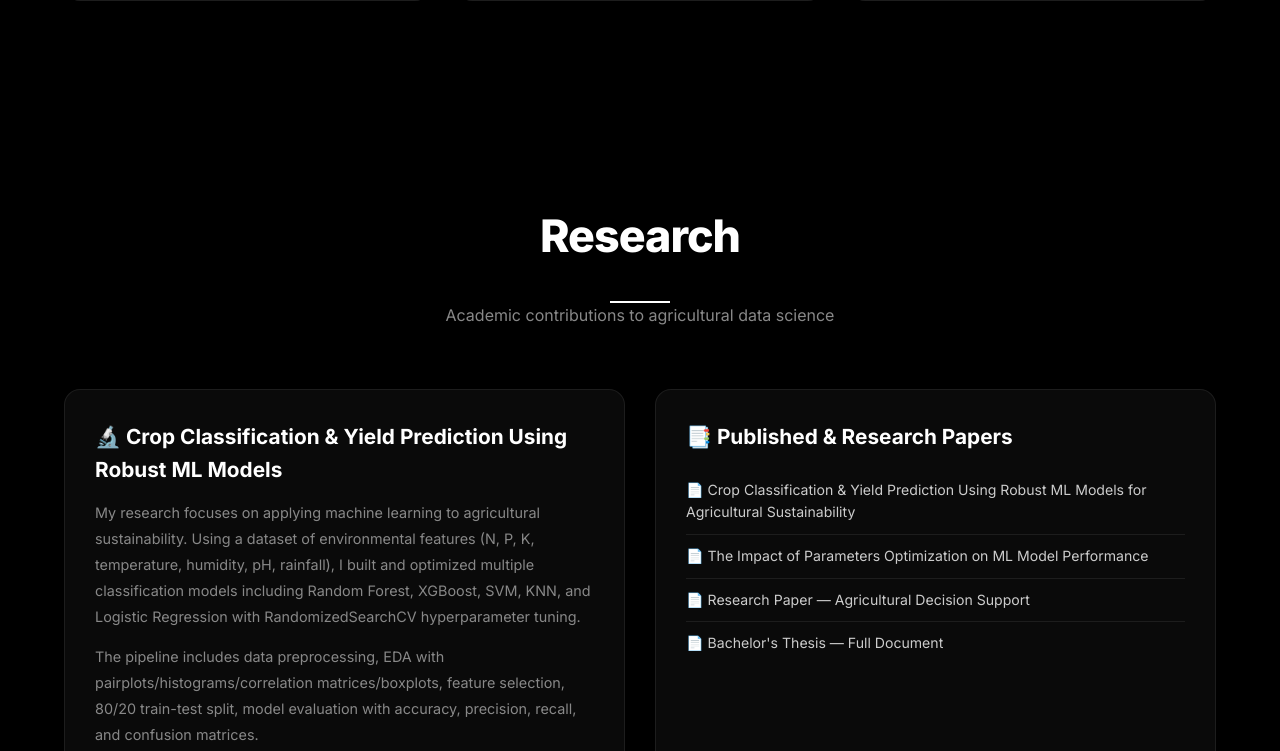
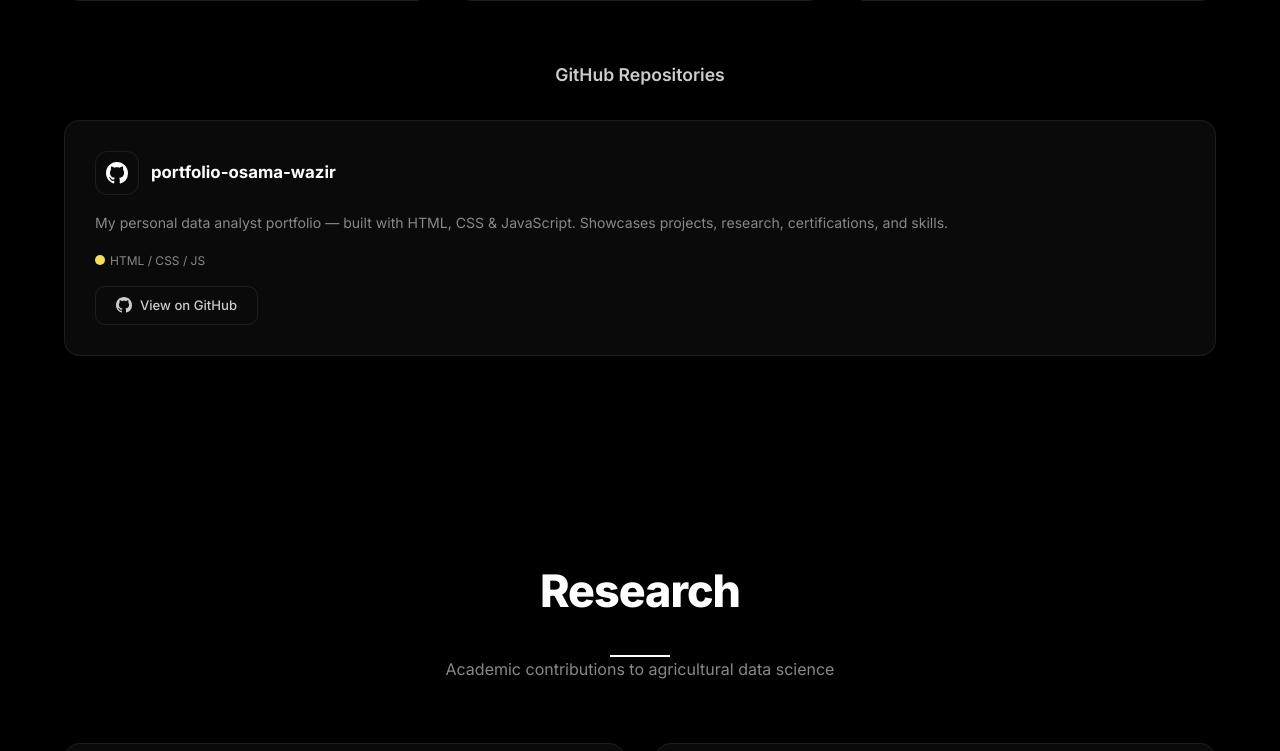
Before and after one commit to Osamawazir/portfolio-osama-wazir, a plain HTML site: page index.html in a window 1280 px wide. Shown: the part 4283-5034 px from the top of the page. Drawn offline with Linux system fonts and the light colour scheme.

Commit message:
add GitHub repos section, remove CV download button

```diff
--- a/index.html
+++ b/index.html
@@ -176,6 +176,22 @@ nav.scrolled{background:rgba(0,0,0,0.92);box-shadow:0 4px 30px rgba(0,0,0,0.5)}
 .proj-links{display:flex;gap:12px;margin-top:16px;flex-wrap:wrap}
 .proj-link{padding:6px 16px;border:1px solid var(--border);border-radius:var(--rs);color:var(--dim);text-decoration:none;font-size:.8rem;transition:var(--t)}
 .proj-link:hover{border-color:#fff;color:#fff}
+
+/* ===== GITHUB PROJECTS ===== */
+.gh-grid{display:grid;grid-template-columns:repeat(auto-fit,minmax(340px,1fr));gap:25px}
+.gh-card{position:relative;overflow:hidden}
+.gh-card .gh-header{display:flex;align-items:center;gap:12px;margin-bottom:16px}
+.gh-card .gh-icon{width:44px;height:44px;border:1px solid var(--border);border-radius:12px;display:flex;align-items:center;justify-content:center;flex-shrink:0;transition:var(--t)}
+.gh-card .gh-icon svg{width:22px;height:22px;fill:#fff}
+.gh-card:hover .gh-icon{border-color:#fff;background:rgba(255,255,255,0.05)}
+.gh-card h3{font-size:1.05rem;font-weight:700}
+.gh-card .gh-desc{color:var(--dim);font-size:.88rem;line-height:1.7;margin-bottom:16px}
+.gh-card .gh-meta{display:flex;gap:16px;flex-wrap:wrap;margin-bottom:16px}
+.gh-card .gh-meta span{font-size:.75rem;color:var(--dim);display:flex;align-items:center;gap:5px}
+.gh-card .gh-meta .gh-dot{width:10px;height:10px;border-radius:50%;display:inline-block}
+.gh-card .gh-btn{display:inline-flex;align-items:center;gap:8px;padding:8px 20px;border:1px solid var(--border);border-radius:var(--rs);color:var(--soft);text-decoration:none;font-size:.82rem;font-weight:500;transition:var(--t)}
+.gh-card .gh-btn:hover{border-color:#fff;color:#fff;background:rgba(255,255,255,0.04);transform:translateY(-2px)}
+.gh-card .gh-btn svg{width:16px;height:16px;fill:currentColor}
 
 /* ===== RESEARCH ===== */
 .research-hero{display:grid;grid-template-columns:1fr 1fr;gap:30px;margin-bottom:40px}
@@ -475,6 +491,47 @@ footer p{font-size:.78rem;color:var(--dim);letter-spacing:.5px}
             </div>
 
         </div>
+
+        <!-- GITHUB PROJECTS -->
+        <h3 style="text-align:center;margin:60px 0 30px;font-size:1.1rem;color:var(--soft);font-weight:600">GitHub Repositories</h3>
+        <div class="gh-grid">
+
+            <!-- ====== CARD TEMPLATE — Copy this block to add more projects ====== -->
+            <div class="card gh-card reveal">
+                <div class="gh-header">
+                    <div class="gh-icon"><svg viewBox="0 0 16 16"><path d="M8 0C3.58 0 0 3.58 0 8c0 3.54 2.29 6.53 5.47 7.59.4.07.55-.17.55-.38 0-.19-.01-.82-.01-1.49-2.01.37-2.53-.49-2.69-.94-.09-.23-.48-.94-.82-1.13-.28-.15-.68-.52-.01-.53.63-.01 1.08.58 1.23.82.72 1.21 1.87.87 2.33.66.07-.52.28-.87.51-1.07-1.78-.2-3.64-.89-3.64-3.95 0-.87.31-1.59.82-2.15-.08-.2-.36-1.02.08-2.12 0 0 .67-.21 2.2.82.64-.18 1.32-.27 2-.27.68 0 1.36.09 2 .27 1.53-1.04 2.2-.82 2.2-.82.44 1.1.16 1.92.08 2.12.51.56.82 1.27.82 2.15 0 3.07-1.87 3.75-3.65 3.95.29.25.54.73.54 1.48 0 1.07-.01 1.93-.01 2.2 0 .21.15.46.55.38A8.013 8.013 0 0016 8c0-4.42-3.58-8-8-8z"/></svg></div>
+                    <h3>portfolio-osama-wazir</h3>
+                </div>
+                <p class="gh-desc">My personal data analyst portfolio — built with HTML, CSS & JavaScript. Showcases projects, research, certifications, and skills.</p>
+                <div class="gh-meta">
+                    <span><span class="gh-dot" style="background:#f1e05a"></span> HTML / CSS / JS</span>
+                </div>
+                <a href="https://github.com/Osamawazir/portfolio-osama-wazir" target="_blank" class="gh-btn">
+                    <svg viewBox="0 0 16 16"><path d="M8 0C3.58 0 0 3.58 0 8c0 3.54 2.29 6.53 5.47 7.59.4.07.55-.17.55-.38 0-.19-.01-.82-.01-1.49-2.01.37-2.53-.49-2.69-.94-.09-.23-.48-.94-.82-1.13-.28-.15-.68-.52-.01-.53.63-.01 1.08.58 1.23.82.72 1.21 1.87.87 2.33.66.07-.52.28-.87.51-1.07-1.78-.2-3.64-.89-3.64-3.95 0-.87.31-1.59.82-2.15-.08-.2-.36-1.02.08-2.12 0 0 .67-.21 2.2.82.64-.18 1.32-.27 2-.27.68 0 1.36.09 2 .27 1.53-1.04 2.2-.82 2.2-.82.44 1.1.16 1.92.08 2.12.51.56.82 1.27.82 2.15 0 3.07-1.87 3.75-3.65 3.95.29.25.54.73.54 1.48 0 1.07-.01 1.93-.01 2.2 0 .21.15.46.55.38A8.013 8.013 0 0016 8c0-4.42-3.58-8-8-8z"/></svg>
+                    View on GitHub
+                </a>
+            </div>
+            <!-- ====== END CARD TEMPLATE ====== -->
+
+            <!--
+                TO ADD MORE GITHUB PROJECTS:
+                1. Copy everything between "CARD TEMPLATE" comments above
+                2. Paste it below
+                3. Change the <h3> title, <p class="gh-desc"> description,
+                   the language dot color, language name, and the <a href="..."> link
+                4. CSS will apply automatically!
+
+                Language dot colors:
+                  Python = #3572A5
+                  R = #198CE7
+                  JavaScript = #f1e05a
+                  HTML = #e34c26
+                  Jupyter = #DA5B0B
+                  Power BI = #F2C811
+            -->
+
+        </div>
+
     </div>
 </section>
 
@@ -670,8 +727,6 @@ footer p{font-size:.78rem;color:var(--dim);letter-spacing:.5px}
                 <a href="mailto:uukhan44@gmail.com" class="btn btn-filled"><span>Send Email</span></a>
                 <br><br>
                 <a href="assets/resume/osama-wazir-resume.pdf" target="_blank" class="btn"><span>📄 Download Resume</span></a>
-                <br><br>
-                <a href="assets/certificates/osama-wazir-cv.pdf" target="_blank" class="btn"><span>📋 Download CV</span></a>
             </div>
         </div>
     </div>
```
